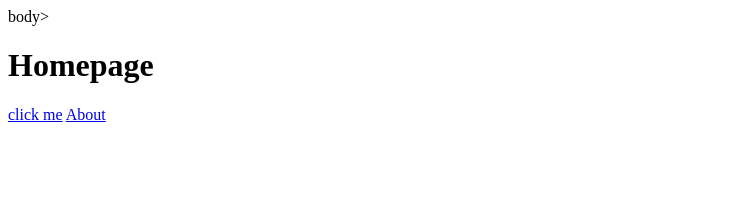
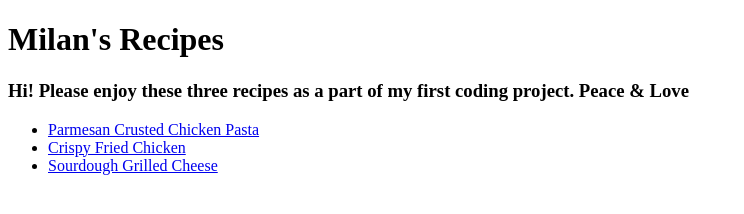
Before and after one commit to Mawilliams123/HTML_Test, a plain HTML site: page index.html in a window 1280 px wide. Shown: the whole page, without its empty margins (0-744 px from the left). Drawn offline with Linux system fonts and the light colour scheme.

Commit message:
Removed test index file and replace with Recipe index file

```diff
--- a/index.html
+++ b/index.html
@@ -2,12 +2,19 @@
 <html lang="en">
 <head>
     <meta charset="UTF-8">
-    <title>Lists and Images</title>
+    <meta http-equiv="X-UA-Compatible" content="IE=edge">
+    <meta name="viewport" content="width=device-width, initial-scale=1.0">
+    <title>Document</title>
 </head>
-body>
-  <h1>Homepage</h1>
-	<a href="https://www.theodinproject.com/about">click me</a>
+<body>
+    <h1>Milan's Recipes</h1>
+    <h3>Hi! Please enjoy these three recipes as a part of my first coding project. Peace & Love</h3>
+    <ul>
 
-	<a href="about.html">About</a>
+    <li><a href="Parmesan_Crusted_Chick_Pasta.html">Parmesan Crusted Chicken Pasta</a></li>
+    <li><a href="Fried_chicken.html">Crispy Fried Chicken</a></li>
+    <li><a href="Sourdough_Grilled_Cheese.html">Sourdough Grilled Cheese</a></li>
+</ul>
+
 </body>
 </html>
```
Also changed, not shown: Recipes_Project/index.html (deleted, +0 -20 lines).
